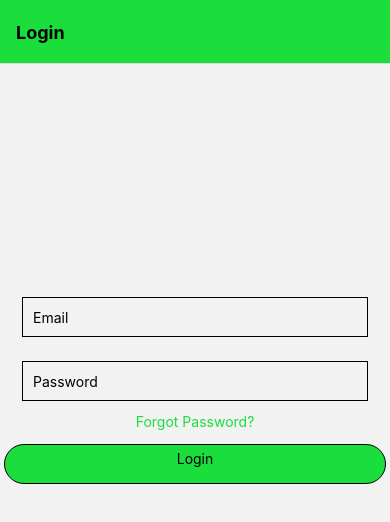
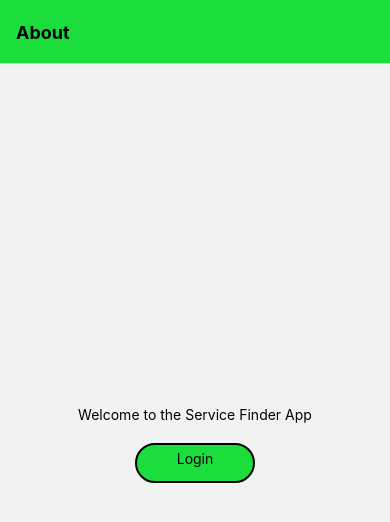
Before and after one commit to Ntshangase/servicefinder, a React Native app: screen /About in a window 390 px wide. Shown: the top 522 px of the page. Built offline with nearby package versions, Linux system fonts and the light colour scheme.

Commit message:
4 Screens

```diff
--- a/App.js
+++ b/App.js
@@ -4,6 +4,7 @@ import { NavigationContainer } from '@react-navigation/native';
 import Login from './src/Login';
 import { createNativeStackNavigator } from '@react-navigation/native-stack';
 import Home from './home/Home';
+import About from './src/About';
 
 const Stack = createNativeStackNavigator();
 
@@ -12,6 +13,17 @@ export default function App() {
     <NavigationContainer>
 
       <Stack.Navigator>
+      <Stack.Screen name="About" component={About}
+      options={{
+        headerStyle: {
+          backgroundColor: '#1BDE3D',
+        },
+        headerTintColor: 'black',
+        headerTitleStyle: {
+          fontWeight: 'bold',
+        },
+      }} />
+
       <Stack.Screen name="Login" component={Login}
       options={{
         headerStyle: {
--- a/home/Home.js
+++ b/home/Home.js
@@ -19,7 +19,7 @@ const Home = ({ navigation }) => {
                 renderItem={({item}) => {
                     return(
                         <TouchableOpacity style={{margin:10, height:windowHeight*0.2, backgroundColor:item.bgColor, borderRadius:10 }}>
-                            <View style={{}}>
+                            <View>
                             <Text style={styles.category}>
                                 {item.category}
                             </Text>
--- /dev/null
+++ b/src/About.js
@@ -0,0 +1,49 @@
+//import liraries
+import React, { Component } from 'react';
+import { View, Text, StyleSheet, Button, SafeAreaView, TouchableOpacity } from 'react-native';
+
+// create a component
+const About = ({ navigation }) => {
+    return (
+        <SafeAreaView style={styles.show}>
+            <View style={styles.container}>
+                <Text>Welcome to the Service Finder App
+                </Text>
+                <TouchableOpacity
+        style={styles.button}
+        onPress={() => navigation.navigate('Login') }
+      >
+        <Text>Login</Text>
+      </TouchableOpacity>
+            </View>
+        </SafeAreaView>
+    );
+};
+
+// define your styles
+const styles = StyleSheet.create({
+    container: {
+        flex: 1,
+        justifyContent: 'center',
+        alignItems: 'center',
+        //backgroundColor: '#2c3e50',
+    },
+    show: {
+        flex: 1,
+    justifyContent: 'center',
+    marginHorizontal: 16,
+    },
+    button: {
+        height: 40,
+        width:120,
+        margin: 20,
+        borderWidth: 2,
+        padding: 5,
+        alignItems: "center",
+        backgroundColor: "#1BDE3D",
+        borderRadius: 20
+    },
+});
+
+//make this component available to the app
+export default About;
--- a/src/Login.js
+++ b/src/Login.js
@@ -1,6 +1,6 @@
 //import liraries
 import React, { Component } from 'react';
-import { View, Text, StyleSheet, SafeAreaView, TextInput, TouchableOpacity, Dimensions  } from 'react-native';
+import { View, Text, StyleSheet, SafeAreaView, TextInput, TouchableOpacity, Dimensions } from 'react-native';
 
 const windowWidth = Dimensions.get('window').width;
 const windowHeight = Dimensions.get('window').height;
@@ -24,7 +24,7 @@ const Login = ({ navigation }) => {
       </View>
       <TouchableOpacity
         style={styles.button}
-        onPress={() => navigation.navigate('Home') }
+        onPress={() => navigation.navigate('Home')}
       >
         <Text>Login</Text>
       </TouchableOpacity>
@@ -46,15 +46,15 @@ const styles = StyleSheet.create({
   button: {
     height: 40,
     margin: 4,
-        borderWidth: 1,
+    borderWidth: 2,
     padding: 5,
     alignItems: "center",
     backgroundColor: "#1BDE3D",
     borderRadius: 20
   },
   form: {
-        margin:10,
-        paddingTop:windowHeight/4
+    margin: 10,
+    paddingTop: windowHeight / 4
   },
   forgotText: {
     textAlign: "center",
```
Lines whose indentation alone changed are shown as unchanged.
